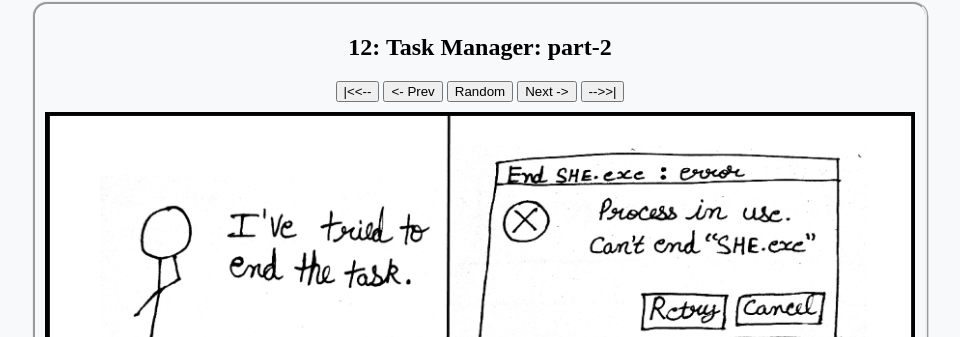
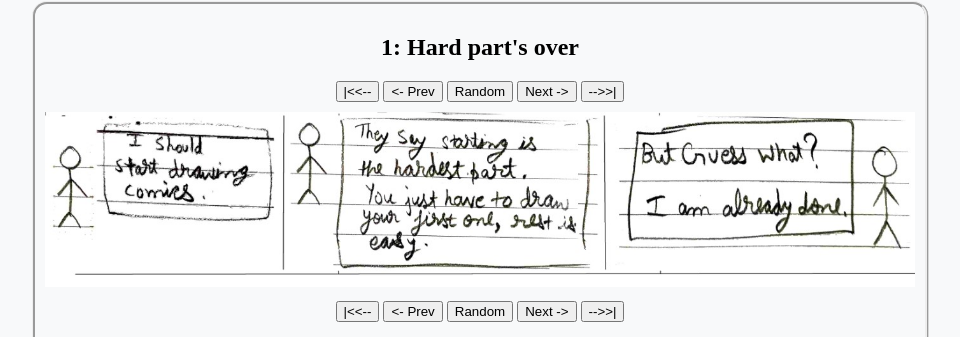
Before and after one commit to lalitsom/ursa, a plain HTML site: page index.html in a window 1280 px wide. Shown: the part 162-499 px from the top of the page, without its empty margins (160-1120 px from the left). Drawn offline with Linux system fonts and the light colour scheme.

Commit message:
show first first

```diff
--- a/index.html
+++ b/index.html
@@ -57,7 +57,7 @@
 <script type="text/javascript">
   showLoadingScreen();
   // setTimeout(show_first,100);
-  setTimeout(show_last,100);
+  setTimeout(show_first,100);
   // show_first();
 </script>
   </body>
```
